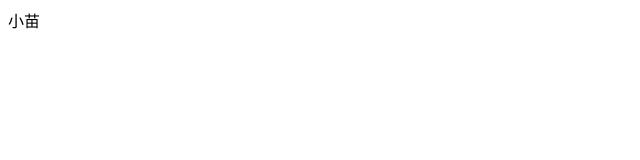
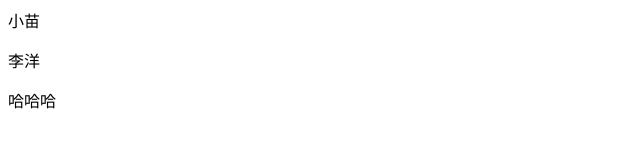
Before and after one commit to xiaomiao528745370/myproject81-3, a plain HTML site: page index2.html in a window 1280 px wide. Shown: the whole page, without its empty margins (0-640 px from the left). Drawn offline with Linux system fonts and the light colour scheme.

Commit message:
张少政2

```diff
--- a/index2.html
+++ b/index2.html
@@ -7,5 +7,7 @@
   </head>
   <body>
     小苗
+    <p>李洋</p>
+    <p>哈哈哈</p>
   </body>
 </html>
```
